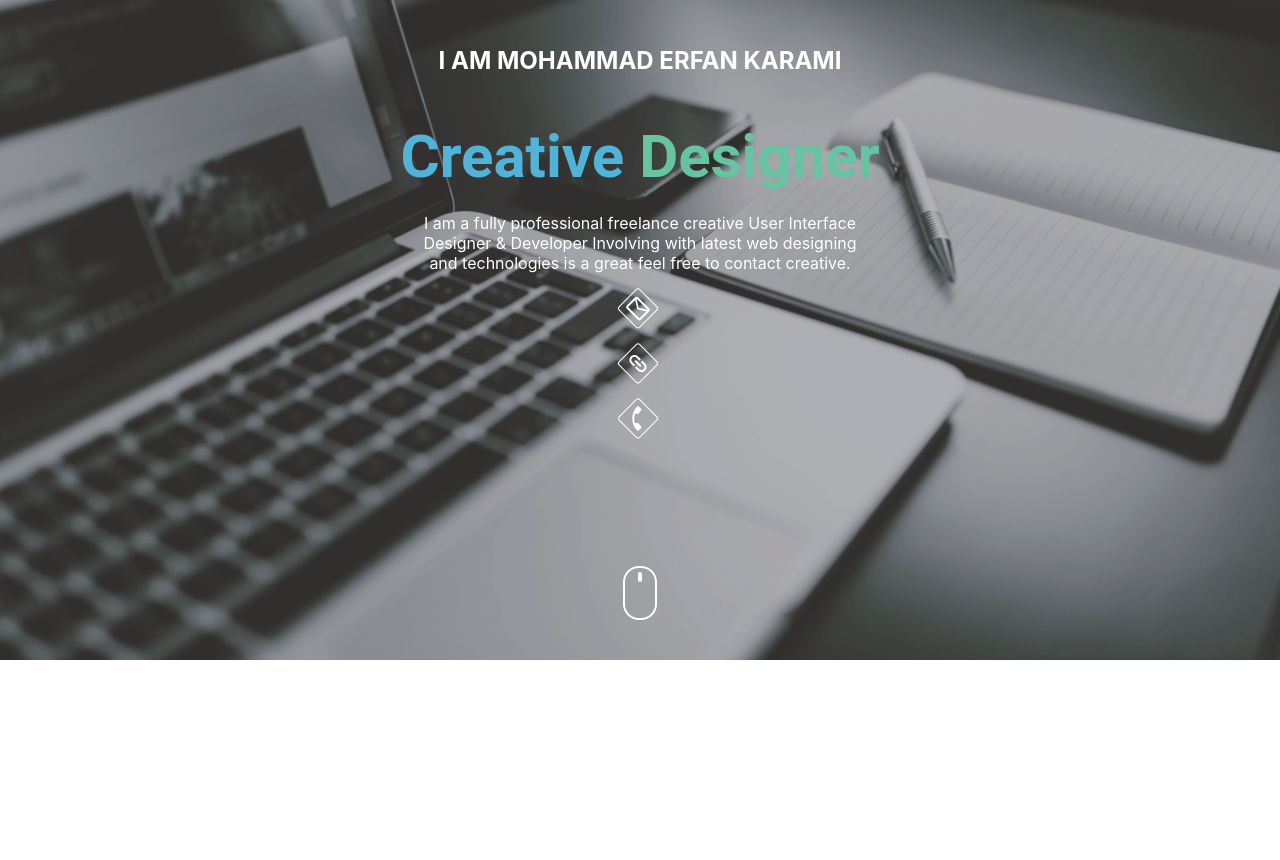
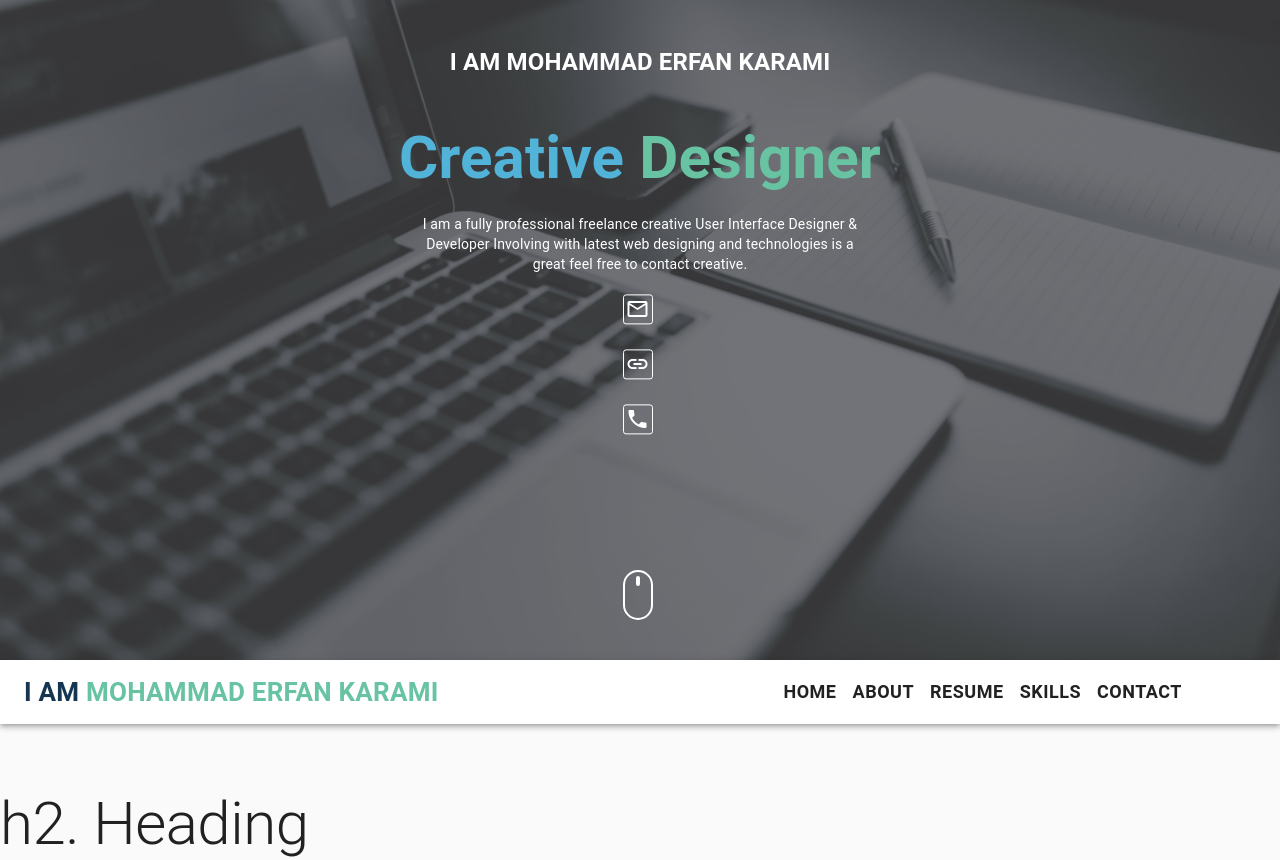
Before and after one commit to merfankarami/resume, a React (Create React App) app: page / in a window 1280 px wide. Shown: the part 140-1000 px from the top of the page. Before the commit the page ends 800 px from the top, so only its background shows below. Built offline with nearby package versions, Linux system fonts and the light colour scheme.

Commit message:
appBar, Li and typography created

```diff
--- a/src/App.css
+++ b/src/App.css
@@ -1,24 +1,22 @@
-/* @import '~material-design-icons/iconfont/material-icons.css'; */
-
 .App {
-  text-align: center;
-}
-
-.Container {
   background-color: rgba(26, 30, 35, 0.85);
   position: absolute;
-  top: 0;
-  left: 0;
+  /* top: 0;
+  left: 0; */
   width: 100%;
   height: 100%;
 }
 
-.bgContainer,
+.Container {
+  width: 100%;
+  height: 100%;
+}
+
 .bgContainer img {
   width: 100%;
   height: 100%;
-  position: fixed;
-  opacity: 0.8;
+  position: absolute;
+  opacity: 0.3;
 }
 
 .intro {
@@ -27,10 +25,6 @@
   top: 50%;
   left: 0;
   text-align: center;
-  /* -webkit-transform: translate(0%, -50%);
-  -moz-transform: translate(0%, -50%);
-  -ms-transform: translate(0%, -50%);
-  -o-transform: translate(0%, -50%); */
   transform: translate(0%, -50%);
   /* padding: 0 0px; */
 }
--- a/src/App.js
+++ b/src/App.js
@@ -1,34 +1,46 @@
 import Li from "./Components/Li/Li";
 import Mouse from "./Components/MouseIcon/Mouse";
+import ElevateAppBar from "./Components/AppBar/Bar";
+import Title from "./Components/Typography/Typograhpy";
 import pic from "./Media/negative-space.jpg";
 
 import "./App.css";
 
 export default function App() {
   return (
-    <div className="Container">
+    <div className="App">
       <div className="bgContainer">
         <img src={pic} alt="negative-space" />
       </div>
+      <div className="Container">
         <div className="intro">
           <div className="intro-sub">I am Mohammad Erfan Karami</div>
           <h1>
             Creative <span> Designer</span>
           </h1>
           <div className="intro-description">
-          I am a fully professional freelance creative User Interface Designer &
-          Developer Involving with latest web designing and technologies is a
-          great feel free to contact creative.
+            I am a fully professional freelance creative User Interface Designer
+            & Developer Involving with latest web designing and technologies is
+            a great feel free to contact creative.
           </div>
           <div className="social-icons">
             <ul className="list-inline">
-            <div><Li href="#">mail_outline</Li></div>
-            <div><Li href="#">link</Li></div>
-            <div><Li href="#">phone</Li></div>
+              <div>
+                <Li href="#">mail_outline</Li>
+              </div>
+              <div>
+                <Li href="#">link</Li>
+              </div>
+              <div>
+                <Li href="#">phone</Li>
+              </div>
             </ul>
           </div>
         </div>
         <Mouse />
       </div>
+      <ElevateAppBar />
+      <Title />
+    </div>
   );
 }
--- a/src/Components/AppBar/Bar.js
+++ b/src/Components/AppBar/Bar.js
@@ -0,0 +1,52 @@
+import React from "react";
+import { makeStyles } from "@material-ui/core/styles";
+import AppBar from "@material-ui/core/AppBar";
+import Toolbar from "@material-ui/core/Toolbar";
+import Typography from "@material-ui/core/Typography";
+import Button from '@material-ui/core/Button';
+import CssBaseline from "@material-ui/core/CssBaseline";
+
+const useStyles = makeStyles({
+  appBar: {
+    top: "auto",
+    bottom: 0,
+    position: "relative",
+    minHeight: 50,
+    backgroundColor: "#ffffff",
+  },
+  typography: {
+      color: "#68c3a3",
+      fontSize: 26,
+      fontWeight: "bold",
+  },
+  divButton: {
+    position: "absolute",
+    right: 90
+  },
+  button: {
+    fontSize: 18,
+    fontWeight: "bold"
+  }
+});
+
+export default function ElevateAppBar(props) {
+  const classes = useStyles();
+  return (
+    <React.Fragment>
+      <CssBaseline />
+      <AppBar className={classes.appBar}>
+        <Toolbar>
+          <Typography  className={classes.typography}><span style={{color: "#163550"}}>I AM</span> MOHAMMAD ERFAN KARAMI</Typography>
+          <div className={classes.divButton}>
+          <Button className={classes.button}>HOME</Button>
+          <Button className={classes.button}>ABOUT</Button>
+          <Button className={classes.button}>RESUME</Button>
+          <Button className={classes.button}>SKILLS</Button>
+          <Button className={classes.button}>CONTACT</Button>
+          </div>
+        </Toolbar>
+      </AppBar>
+      <Toolbar />
+    </React.Fragment>
+  );
+}
--- a/src/Components/Li/Li.css
+++ b/src/Components/Li/Li.css
@@ -7,7 +7,7 @@
   padding: 2px;
 }
 
-span {
+/* span {
   -ms-transform: rotate(45deg);
   transform: rotate(45deg);
-}
+} */
--- /dev/null
+++ b/src/Components/Typography/Typograhpy.js
@@ -0,0 +1,22 @@
+import React from 'react';
+import Typography from '@material-ui/core/Typography';
+import { makeStyles } from '@material-ui/core/styles';
+
+const useStyles = makeStyles({
+  root: {
+    width: '100%',
+    maxWidth: 500,
+  },
+});
+
+export default function Title() {
+  const classes = useStyles();
+
+  return (
+    <div className={classes.root}>
+      <Typography variant="h2" gutterBottom>
+        h2. Heading
+      </Typography>
+    </div>
+  );
+}
```
Also changed, not shown: src/Components/AppBar/Bar.css (deleted). Lines whose indentation alone changed are shown as unchanged.
